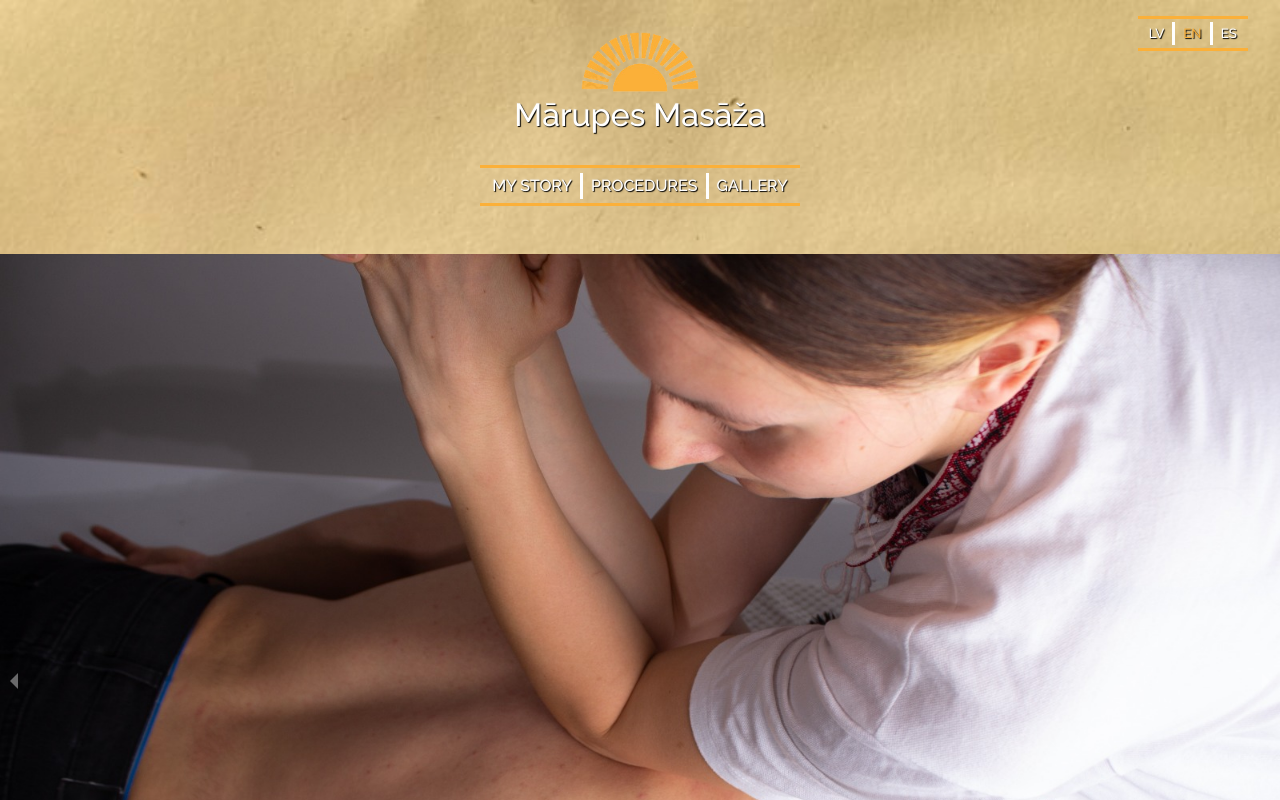
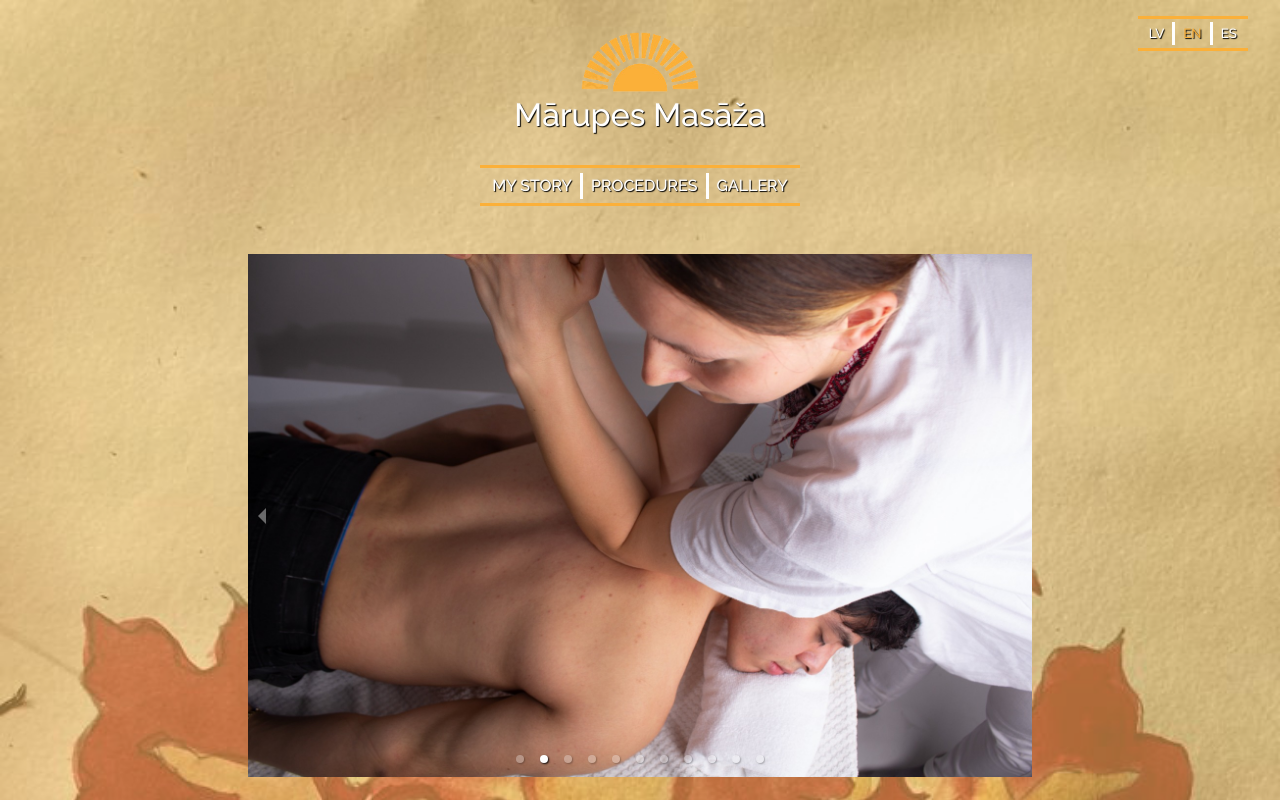
Before and after one commit to varisvitols/marupes-masaza, a Next.js app: page /en/gallery in a window 1280 px wide. Shown: the top 800 px of the page. Built offline with nearby package versions, Linux system fonts and the light colour scheme.

Commit message:
Limit gallery width

```diff
--- /dev/null
+++ b/src/app/[locale]/gallery/gallery.module.css
@@ -0,0 +1,4 @@
+.gallery {
+  max-width: 800px;
+  padding: 0 0.5rem;
+}
--- a/src/app/[locale]/gallery/page.tsx
+++ b/src/app/[locale]/gallery/page.tsx
@@ -1,9 +1,10 @@
 import type { PageProps } from '@/.next/types/app/[locale]/page'
 import Gallery from './components/gallery'
+import styles from './gallery.module.css'
 
 export default async function GalleryPage({ params: { locale } }: PageProps) {
   return (
-    <main>
+    <main className={styles.gallery}>
       <div>
         <Gallery />
       </div>
```
